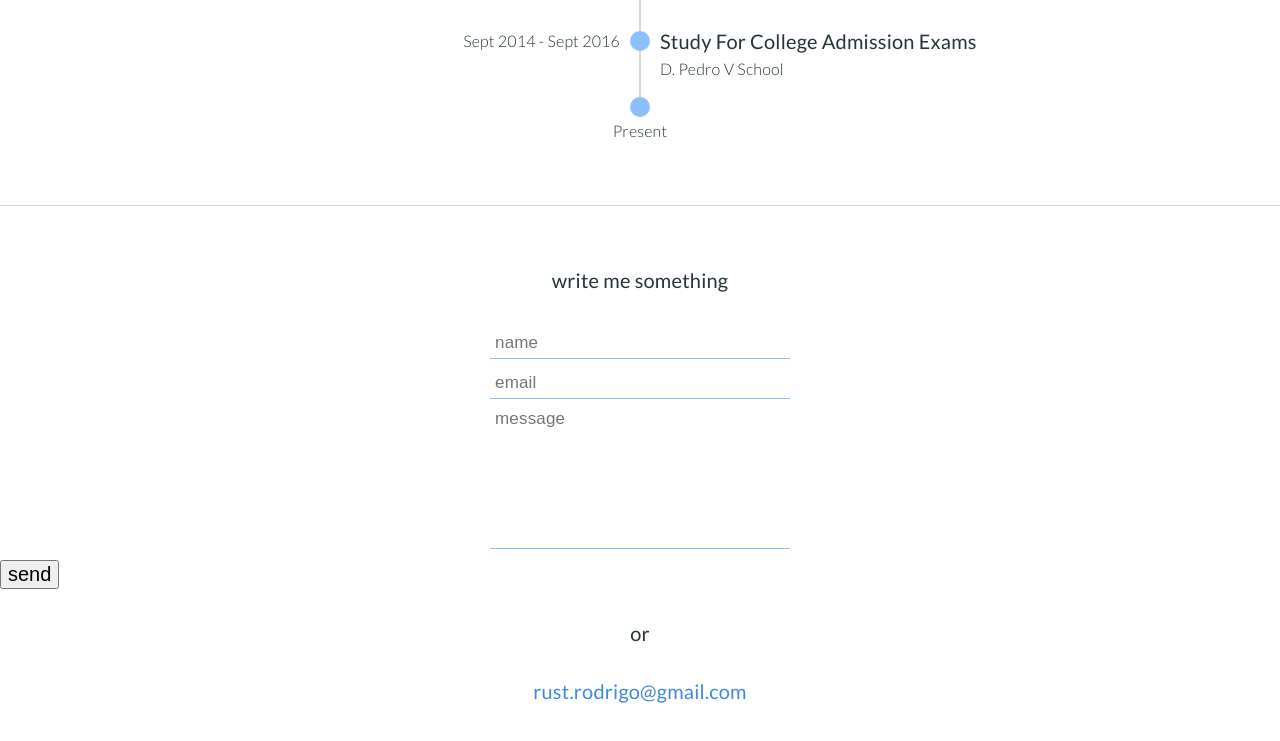
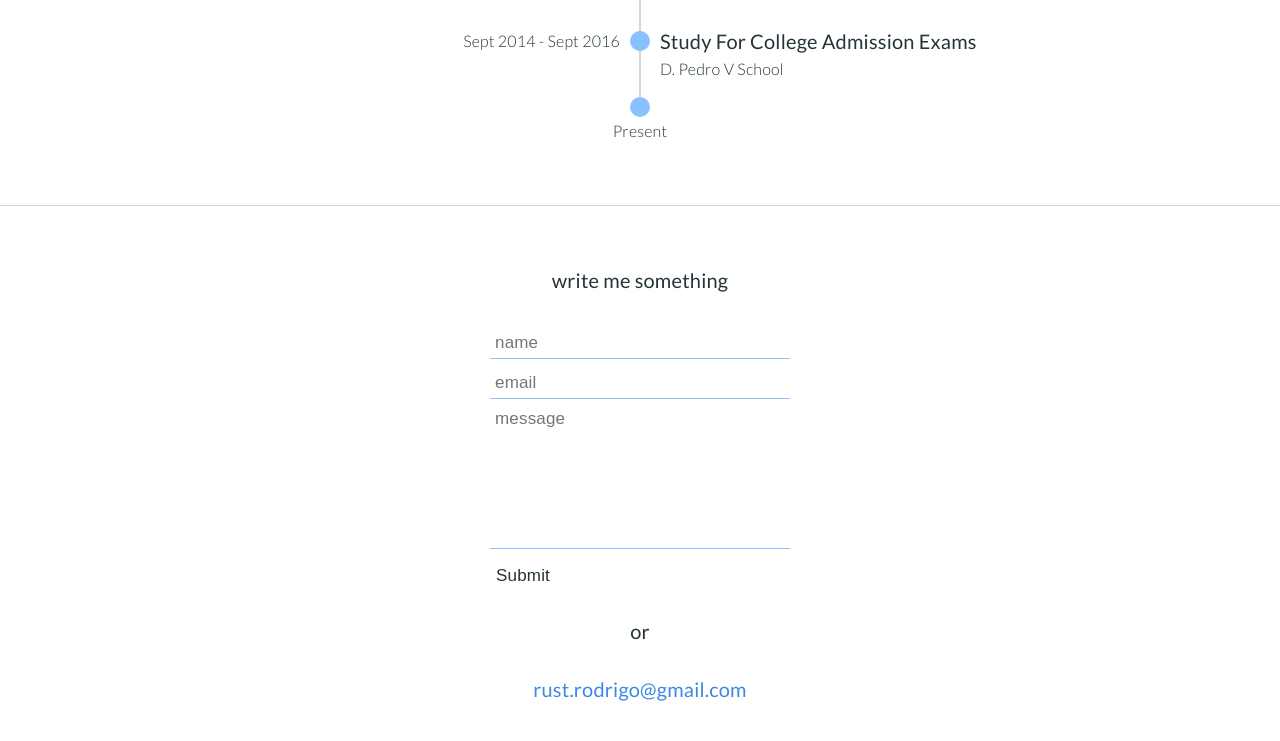
Before and after one commit to Rodrigo96/Personal-Website, a website: page src/index.html in a window 1280 px wide. Shown: the part 3638-4379 px from the top of the page. Drawn offline with Linux system fonts and the light colour scheme.

Commit message:
Worked on contact skeleton

```diff
--- a/src/css/less/footer.less
+++ b/src/css/less/footer.less
@@ -72,4 +72,22 @@ footer {
 
         height: 140px;
     }
+
+    div {
+
+        width: 300px;
+        margin: 0px auto;
+    }
+
+    input[type='submit'] {
+
+        cursor: pointer;
+        font-size: 17px;
+        font-weight: 300;
+        letter-spacing: 0.18px;
+        color: @base-font-color;
+        background: none;
+        border: 0px;
+        outline: none;
+    }
 }
--- a/src/css/main.css
+++ b/src/css/main.css
@@ -908,3 +908,19 @@ footer input[type='text']:hover,footer textarea:hover,footer input[type='text']:
 footer textarea {
   height: 140px;
 }
+
+footer div {
+  width: 300px;
+  margin: 0px auto;
+}
+
+footer input[type='submit'] {
+  cursor: pointer;
+  font-size: 17px;
+  font-weight: 300;
+  letter-spacing: 0.18px;
+  color: #243438;
+  background: none;
+  border: 0px;
+  outline: none;
+}
--- a/src/index.html
+++ b/src/index.html
@@ -364,11 +364,13 @@
 
         <footer id="contact">
             <span>write me something</span>
-            <form>
-                <input type="text" placeholder="name">
-                <input type="text" placeholder="email">
-                <textarea rows="7" placeholder="message"></textarea>
-                <button>send</button>
+            <form action="mailto:someone@example.com" method="post" enctype="text/plain">
+                <input type="text" placeholder="name" name="name">
+                <input type="text" placeholder="email" name="email">
+                <textarea rows="7" placeholder="message" name="message"></textarea>
+                <div>
+                    <input type="submit"><span></span><span></span>
+                </div>
             </form>
             <span>or</span>
             <span><a href="mailto:rust.rodrigo@gmail.com?Subject=Hello, I'm...">rust.rodrigo@gmail.com</a></span>
```
